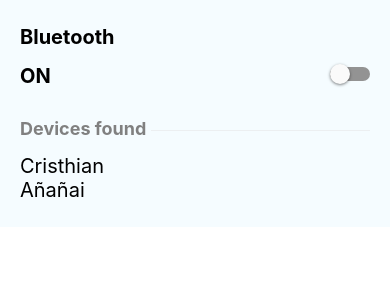
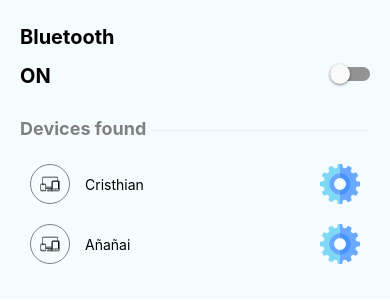
Before and after one commit to juank0205/BluetoothChat, a React Native app: screen / in a window 390 px wide. Shown: the top 302 px of the page. Built offline with nearby package versions, Linux system fonts and the light colour scheme.

Commit message:
Device Bluetooth

```diff
--- /dev/null
+++ b/src/bluetooth/components/device.js
@@ -0,0 +1,60 @@
+import React, { memo } from 'react'
+import {
+	View,
+	Text,
+	FlatList,
+	TouchableOpacity,
+	StyleSheet,
+	Image,
+} from 'react-native';
+
+function Device(props) {
+	return (
+		<TouchableOpacity style={styles.wrapper} onPress={props.onPress}>
+			<View style={styles.wrapperLeft}>
+				<Image style={styles.iconLeft} source={props.iconLeft}/>
+			</View>
+			<View style={styles.wrapperName}>
+				<Text style={styles.name}>{props.name}</Text>
+			</View>
+			<Image style={styles.iconRight} source={props.iconRight}/>
+		</TouchableOpacity>
+	);
+}
+
+const styles = StyleSheet.create({
+	wrapper: {
+		flexDirection: "row",
+		alignItems: 'center',
+		padding: 10,
+		justifyContent: 'space-between'
+	},
+	wrapperLeft: {
+		width: 40,
+		height: 40,
+		borderRadius: 20,
+		borderWidth: 1,
+		borderColor: 'gray',
+		flexDirection: 'column',
+		justifyContent: 'center',
+		alignItems: 'center',
+	},
+	iconLeft: {
+		width: 20,
+		height: 20,
+	},
+	wrapperName: {
+		flex: 1,
+		justifyContent: 'flex-start',
+		marginLeft: 15
+	},
+	name: {
+
+	},
+	iconRight: {
+		height: 40,
+		width: 40
+	}
+})
+
+export default Device;
--- a/src/bluetooth/views/bluetoothView.js
+++ b/src/bluetooth/views/bluetoothView.js
@@ -10,6 +10,7 @@
 import Empty from '../components/empty'
 import Toggle from '../components/toggle'
 import Subtitle from '../components/subtitle'
+import Device from '../components/device'
 
 //Libraries
 import BluetoothSerial from 'react-native-bluetooth-serial-next'
@@ -26,6 +27,9 @@
 		}
 	]
 	const renderEmpty = () => <Empty text='No available devices'/>
+	const renderItem = ({item}) => {
+		return <Device {...item} iconRight={require('../../assets/setting.png')} iconLeft={require('../../assets/responsive.png')}/>
+	}
 
 	return (
 		<Layout title="Bluetooth">
@@ -34,7 +38,7 @@
 			<FlatList
 				data={list}
 				ListEmptyComponent={renderEmpty}
-				renderItem={({item}) => <Text style={{ fontSize: 20 }}>{item.name}</Text>}
+				renderItem={renderItem}
 			/>
 		</Layout>
 	);
```
Also changed, not shown: src/assets/responsive.png (added), src/assets/setting.png (added).
